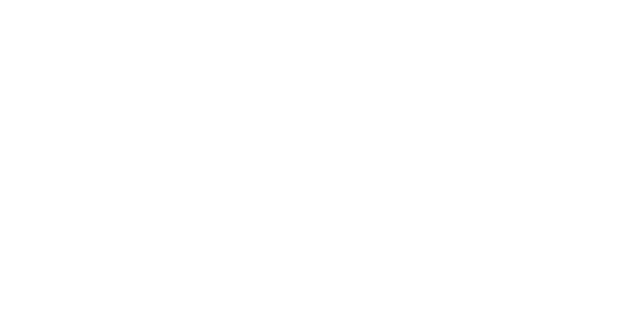
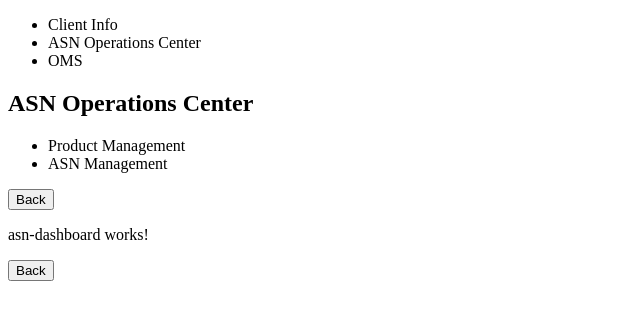
Before and after one commit to philipzhang86/mini-warehouse, an Angular app: page /client-dashboard/asn-operations-center/asn-dashboard in a window 1280 px wide. Before the commit this address led to /. Shown: the top 320 px of the page, without its empty margins (0-640 px from the left). Built offline with nearby package versions, Linux system fonts and the light colour scheme.

Commit message:
ash-dashboard 0.1 added

```diff
--- a/src/app/app-routing.module.ts
+++ b/src/app/app-routing.module.ts
@@ -19,6 +19,7 @@
 import { DisplayProductListComponent } from './product-dashboard/display-product-list/display-product-list.component';
 import { UpdateProductComponent } from './product-dashboard/update-product/update-product.component';
 import { DeleteProductComponent } from './product-dashboard/delete-product/delete-product.component';
+import { AsnDashboardComponent } from './asn-dashboard/asn-dashboard.component';
 
 const routes: Routes = [
   { path: '', redirectTo: '/login', pathMatch: 'full' },
@@ -39,7 +40,9 @@
               { path: 'update-product', component: UpdateProductComponent },
               { path: 'delete-product', component: DeleteProductComponent }
             ]
-
+          },
+          {
+            path: 'asn-dashboard', component: AsnDashboardComponent
           }
         ]
       }
--- a/src/app/app.module.ts
+++ b/src/app/app.module.ts
@@ -24,6 +24,7 @@
 import { DisplayProductInfoComponent } from './product-dashboard/display-product-info/display-product-info.component';
 import { UpdateProductComponent } from './product-dashboard/update-product/update-product.component';
 import { DeleteProductComponent } from './product-dashboard/delete-product/delete-product.component';
+import { AsnDashboardComponent } from './asn-dashboard/asn-dashboard.component';
 
 @NgModule({
   declarations: [
@@ -45,7 +46,8 @@
     DisplayProductListComponent,
     DisplayProductInfoComponent,
     UpdateProductComponent,
-    DeleteProductComponent
+    DeleteProductComponent,
+    AsnDashboardComponent
   ],
   imports: [
     BrowserModule,
--- /dev/null
+++ b/src/app/asn-dashboard/asn-dashboard.component.html
@@ -0,0 +1,3 @@
+<p>asn-dashboard works!</p>
+<button (click)="goBack()">Back</button>
+<router-outlet></router-outlet>
--- /dev/null
+++ b/src/app/asn-dashboard/asn-dashboard.component.ts
@@ -0,0 +1,19 @@
+import { Component, OnInit } from '@angular/core';
+import { Router } from '@angular/router'; // 引入Router服务
+
+@Component({
+  selector: 'app-asn-dashboard',
+  templateUrl: './asn-dashboard.component.html',
+  styleUrls: ['./asn-dashboard.component.scss']
+})
+export class AsnDashboardComponent implements OnInit {
+
+  constructor(private router: Router) { }
+
+  ngOnInit(): void {
+  }
+
+  goBack(): void {
+    this.router.navigate(['/client-dashboard/asn-operations-center']);
+  }
+}
--- a/src/app/asn-operations-center/asn-operations-center.component.html
+++ b/src/app/asn-operations-center/asn-operations-center.component.html
@@ -3,6 +3,7 @@
   <ul>
     <!-- relative path 当路由需要基于当前位置来定义下一步导航的层级时，使用相对路径（不以/开头） -->
     <li routerLink="product-dashboard">Product Management</li>
+    <li routerLink="asn-dashboard">ASN Management</li>
   </ul>
 
   <button (click)="goBack()">Back</button>
```
Also changed, not shown: src/app/asn-dashboard/asn-dashboard.component.scss (added), 1 other file (tests, documents, lock files or other folders).
